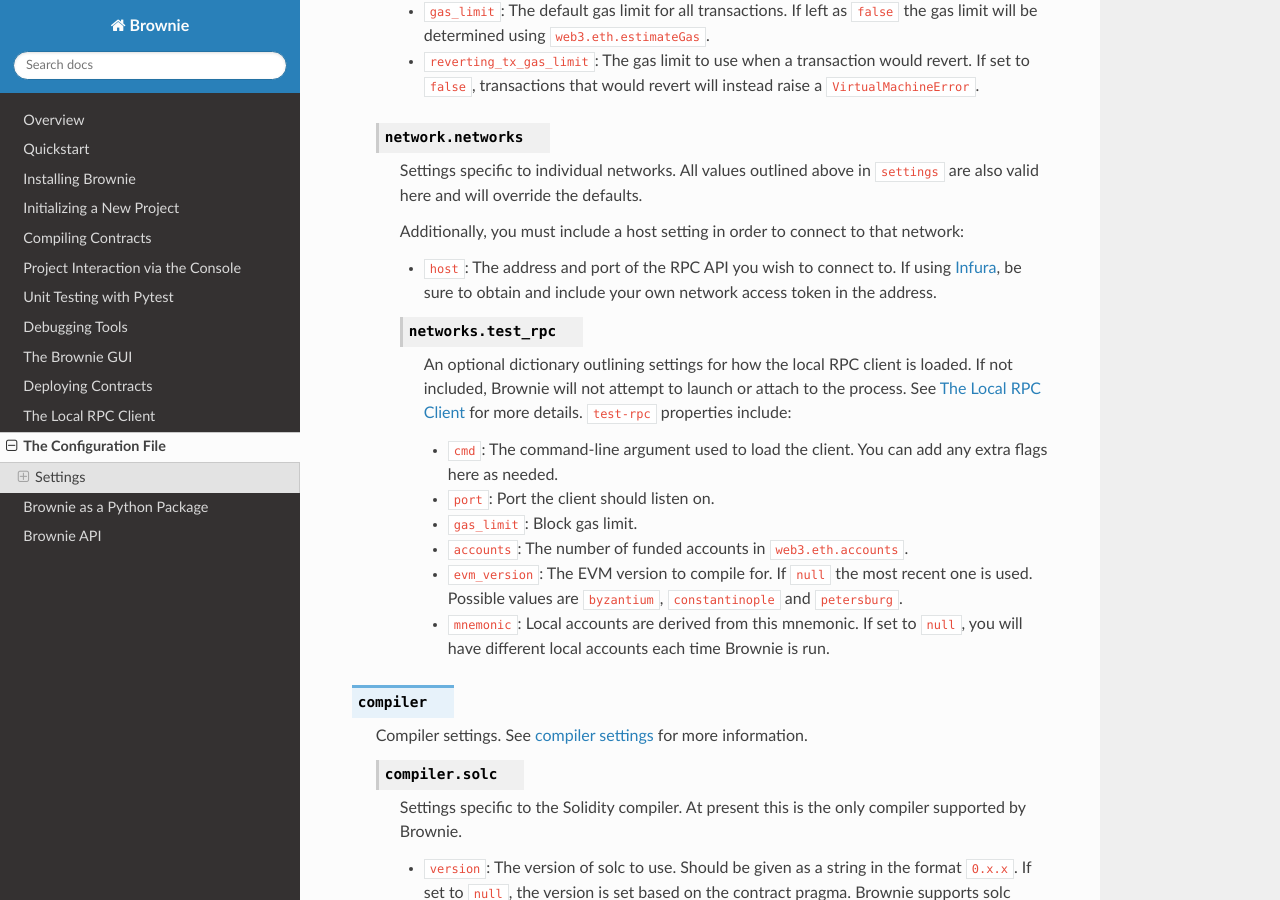
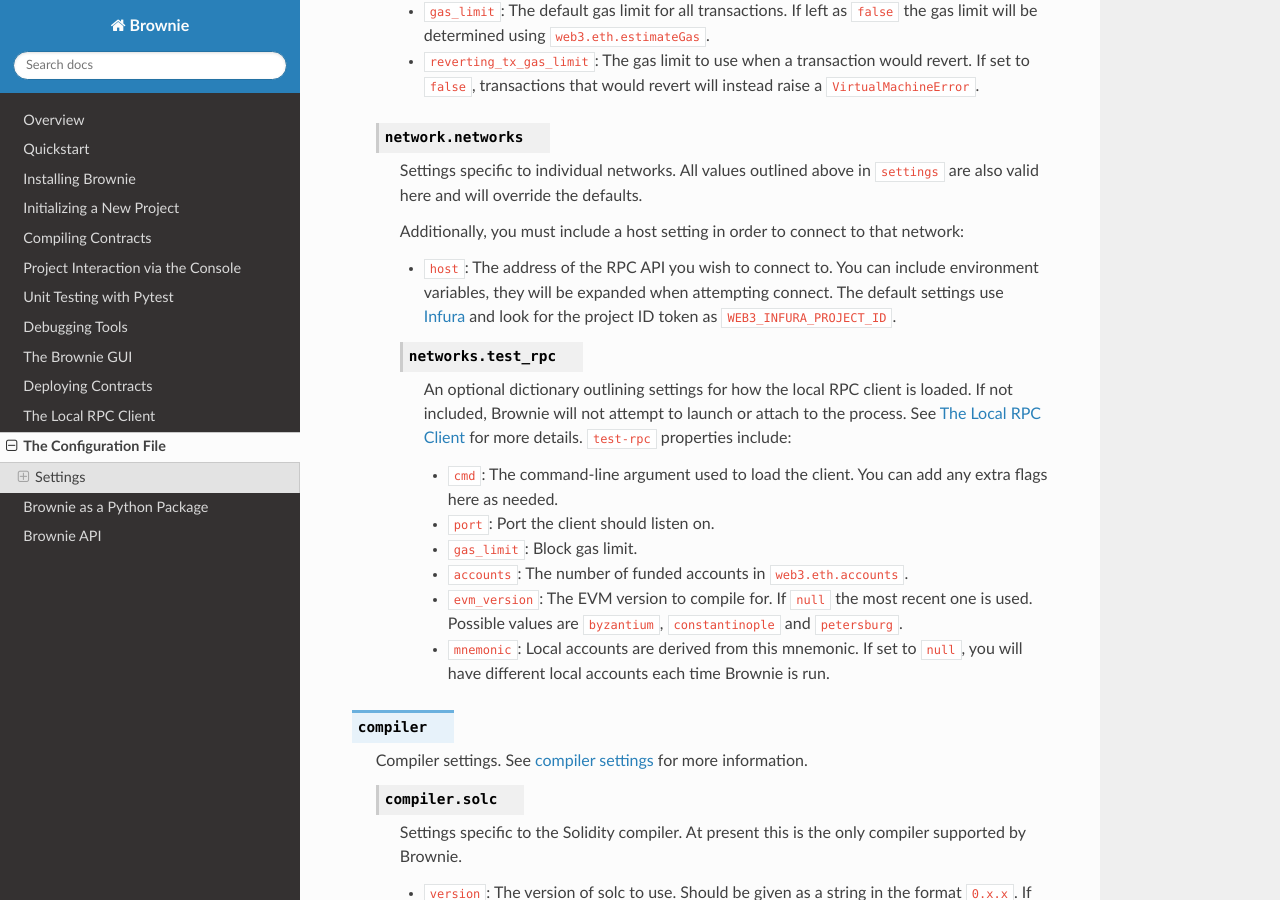
Before and after one commit to eth-brownie/brownie, a Sphinx documentation site: the page built from docs/config.rst, in a window 1280 px wide and 900 px high, scrolled down 944 px. Built offline with Sphinx 7.4.7 and the Read the Docs theme 2.0.0, drawn with Linux system fonts in a browser that asks for light colours.

Commit message:
update docs

```diff
--- a/docs/config.rst
+++ b/docs/config.rst
@@ -41,7 +41,7 @@
 
         Additionally, you must include a host setting in order to connect to that network:
 
-        * ``host``: The address and port of the RPC API you wish to connect to. If using `Infura <https://infura.io/>`__, be sure to obtain and include your own network access token in the address.
+        * ``host``: The address of the RPC API you wish to connect to. You can include environment variables, they will be expanded when attempting connect. The default settings use `Infura <https://infura.io/>`_ and look for the project ID token as ``WEB3_INFURA_PROJECT_ID``.
 
         .. py:attribute:: network.networks.test_rpc
 
```
